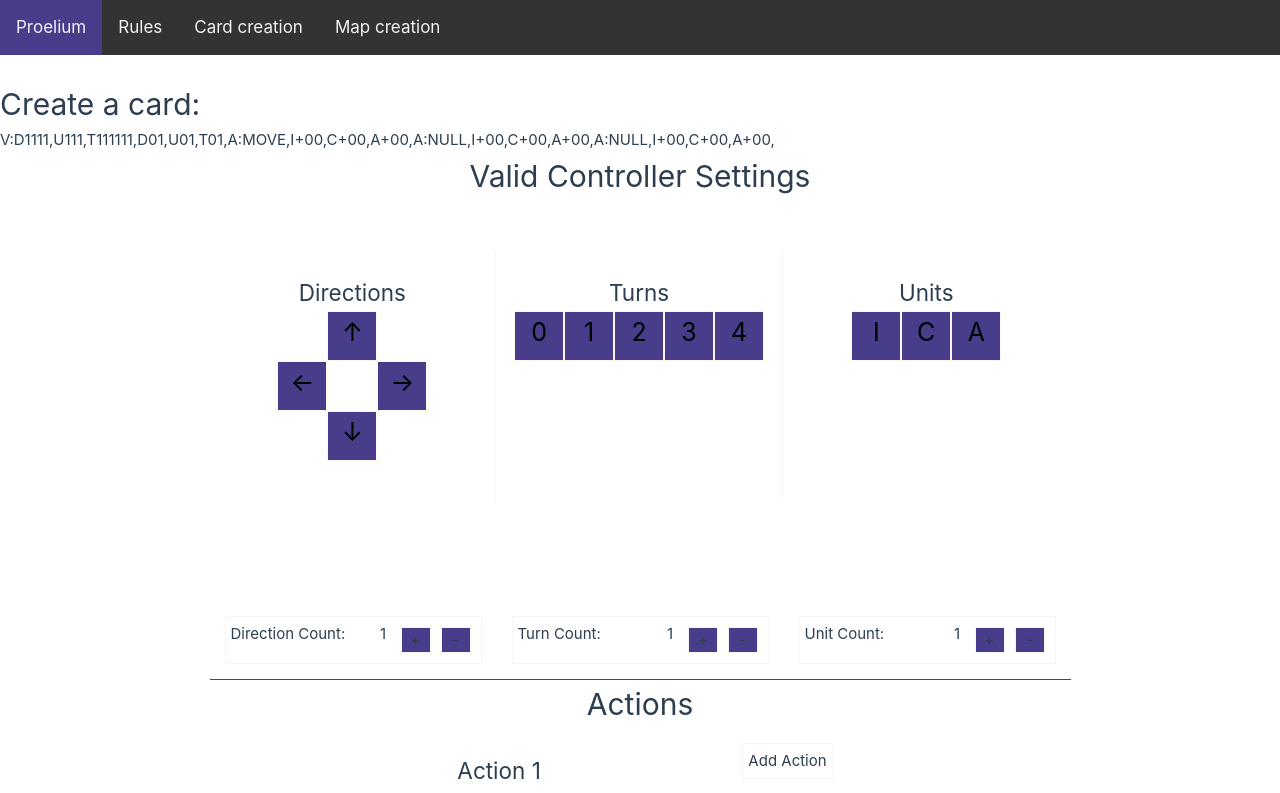
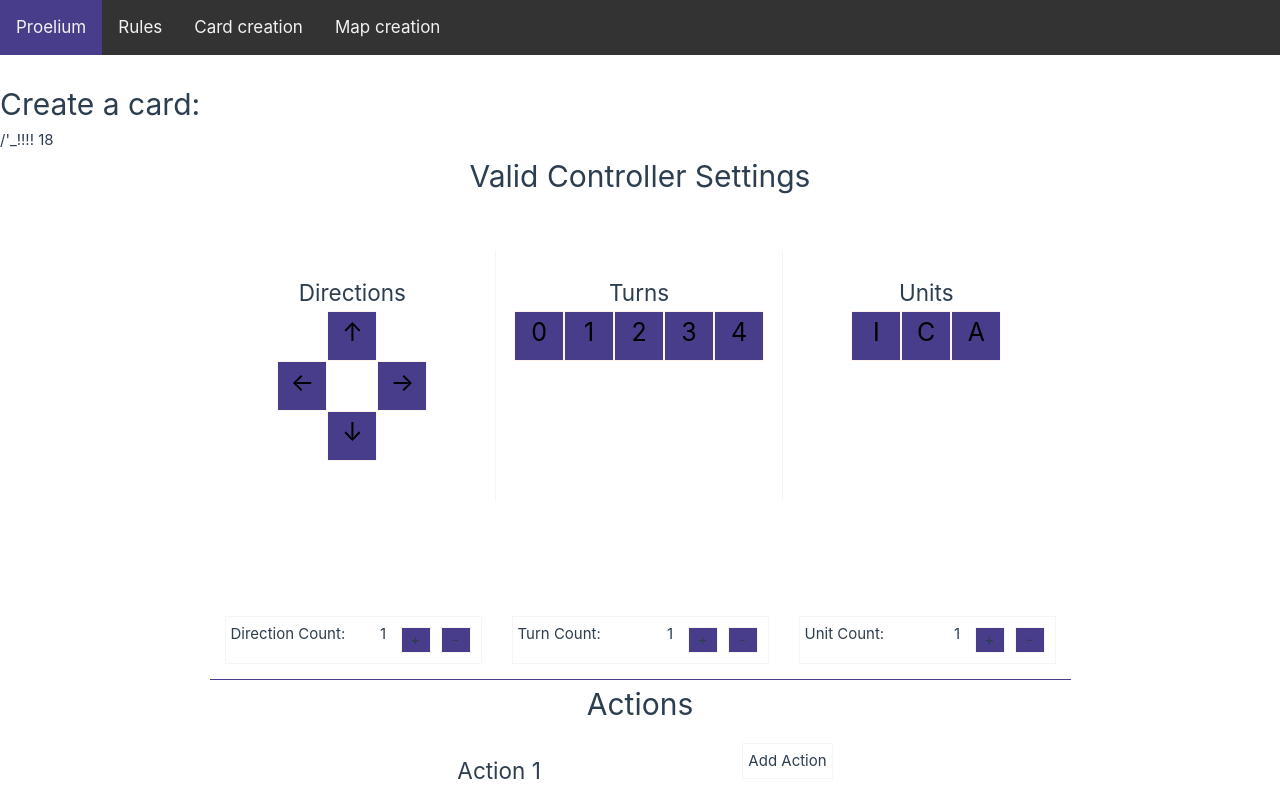
Before and after one commit to c3n3/proelium-web, a Vue app: page /card-gen in a window 1280 px wide. Shown: the top 793 px of the page. Built offline with nearby package versions, Linux system fonts and the light colour scheme.

Commit message:
Add new card string

```diff
--- a/src/components/CardQrGenerator.vue
+++ b/src/components/CardQrGenerator.vue
@@ -4,6 +4,7 @@
     <div style="text-align: left; width: 100%; margin-top: 25px;">
       <h1>Create a card:</h1>
       {{ result() }}
+      {{ result().length }}
     </div>
     <div class="top">
       <h1>Valid Controller Settings</h1>
@@ -79,8 +80,8 @@
             <h2>Action {{ action }}</h2>
             Type
             <select>
-              <option @click="(actions[action-1][0] = 'MOVE') && generateQr()">Move</option>
-              <option @click="(actions[action-1][0] = 'ATCK') && generateQr()">Attack</option>
+              <option @click="(actions[action-1][0] = MOVE_ACTION) && generateQr()">Move</option>
+              <option @click="(actions[action-1][0] = ATCK_ACTION) && generateQr()">Attack</option>
             </select>
             <div class="number-selector">
               <label class="number-label">Infantry Value:</label>
@@ -272,14 +273,14 @@ export default defineComponent({
           qr: document.createElement("canvas"),
           directions: ["1", "1", "1", "1"],
           directionsCount: 1,
+          NULL_ACTION: String.fromCharCode(" ".charCodeAt(0) + 0),
+          MOVE_ACTION: String.fromCharCode(" ".charCodeAt(0) + 1),
+          ATCK_ACTION: String.fromCharCode(" ".charCodeAt(0) + 2),
           turnsCount: 1,
           unitsCount: 1,
           turns: ["1", "1", "1", "1", "1", "1"],
           units: ["1", "1", "1"],
-          actions: [
-            [
-              "MOVE", 0, 0, 0
-          ]]
+          actions: [] as any[]
       }
   },
   methods: {
@@ -295,7 +296,7 @@ export default defineComponent({
     },
     addAction()
     {
-      this.actions.push(["MOVE", 0, 0, 0])
+      this.actions.push([this.MOVE_ACTION, 0, 0, 0])
       this.generateQr()
     },
     removeAction()
@@ -363,24 +364,51 @@ export default defineComponent({
       this.generateQr()
     },
     result(): string {
-      // Validator string: 'V:D1111,U111,T111111,DXX,UXX,TXX,'
-      // Action string: 'A:TYPE,I+XX,C+XX,A+XX,'
-      var zeroPad = (str: string) => str.length < 2 ? '0' + str : str;
-      var prefix = (val: number) => val < 0 ? '-' : '+';
-      var validator = 'V:D' + this.directions.join("") + ",U" + this.units.join("") + ",T" + this.turns.join("");
-      validator += ",D" + zeroPad(this.directionsCount.toString())
-      validator += ",U" + zeroPad(this.unitsCount.toString())
-      validator += ",T" + zeroPad(this.turnsCount.toString())
-      var actions = ",";
+      // Validator string: 'DUTDUT'
+      // Action string: 'TICA'
+      var validator = "";
+      var offset = 0;
+
+      for (var i = 0; i < this.directions.length; i++) {
+        if (this.directions[i] == "1") {
+          offset += 1 << i;
+        }
+      }
+      validator += String.fromCharCode(" ".charCodeAt(0) + offset);
+
+      offset = 0;
+      for (var i = 0; i < this.units.length; i++) {
+        if (this.units[i] == "1") {
+          offset += 1 << i;
+        }
+      }
+      validator += String.fromCharCode(" ".charCodeAt(0) + offset);
+
+      offset = 0;
+      for (var i = 0; i < this.turns.length; i++) {
+        if (this.turns[i] == "1") {
+          offset += 1 << i;
+        }
+      }
+      validator += String.fromCharCode(" ".charCodeAt(0) + offset);
+
+      validator += String.fromCharCode(" ".charCodeAt(0) + this.directionsCount)
+      validator += String.fromCharCode(" ".charCodeAt(0) + this.unitsCount)
+      validator += String.fromCharCode(" ".charCodeAt(0) + this.turnsCount)
+
+      var toStr = (x: number) => String.fromCharCode(" ".charCodeAt(0) + (x < 0 ? ((x * -1) | (1 << 5)) : x));
+
+      var actions = "";
       for (var action of this.actions) {
-        actions += "A:" + action[0]
-          + ",I" + prefix(Number(action[1])) + zeroPad(Math.abs(Number(action[1])).toString())
-          + ",C" + prefix(Number(action[2])) + zeroPad(Math.abs(Number(action[2])).toString())
-          + ",A" + prefix(Number(action[3])) + zeroPad(Math.abs(Number(action[3])).toString()) + ","
+        actions += "" + action[0];
+        actions += toStr(action[1]);
+        actions += toStr(action[2]);
+        actions += toStr(action[3]);
       }
 
       for (var add = 0; add < 3 - this.actions.length; add++) {
-        actions += "A:NULL,I+00,C+00,A+00,"
+        // This is a null action
+        actions += "    ";
       }
 
       return validator + actions;
@@ -388,6 +416,7 @@ export default defineComponent({
   },
   mounted() {
     this.outputElem = document.getElementById("output") as HTMLElement
+    this.actions.push([this.MOVE_ACTION, 0, 0, 0])
     this.generateQr();
   },
   watch: {
```
